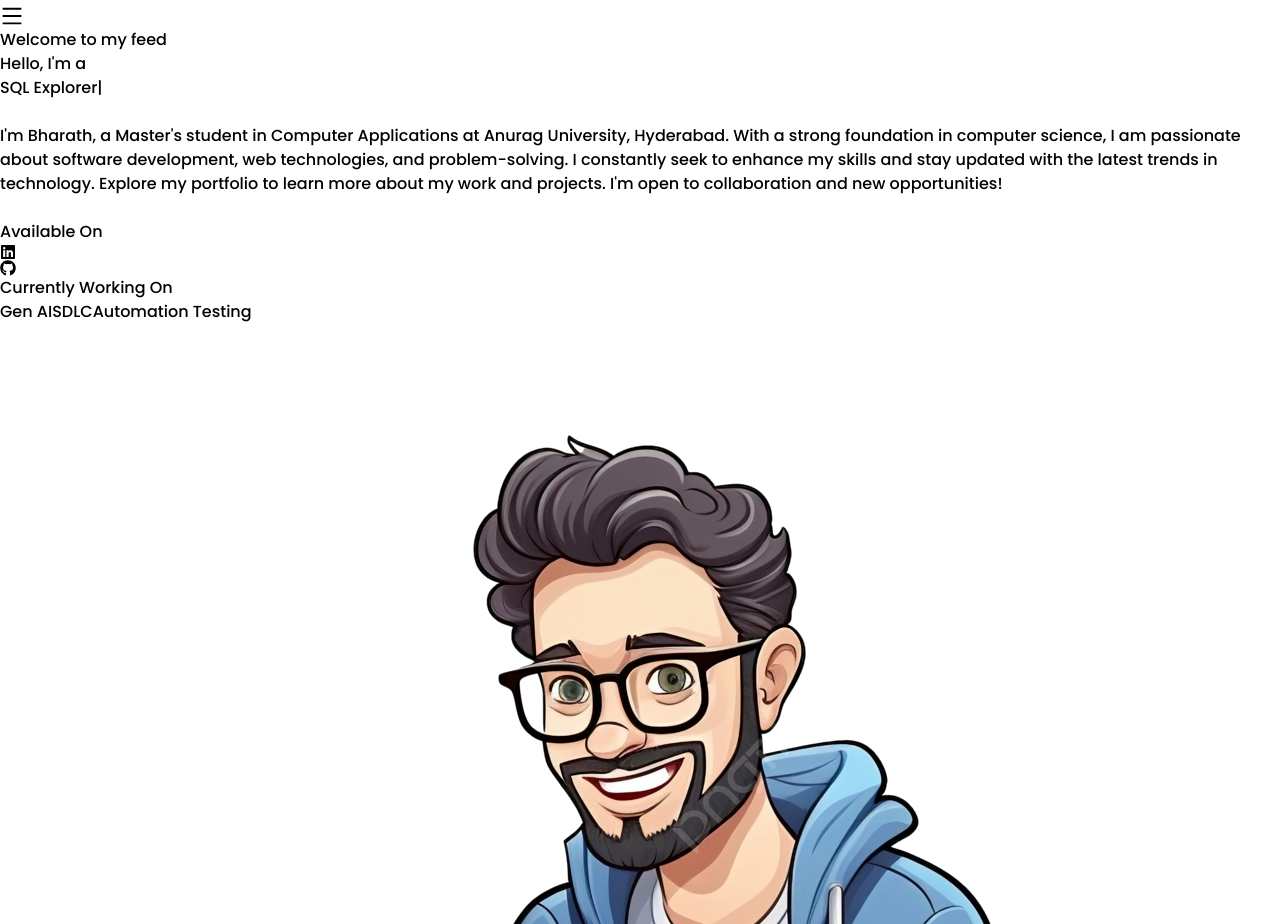
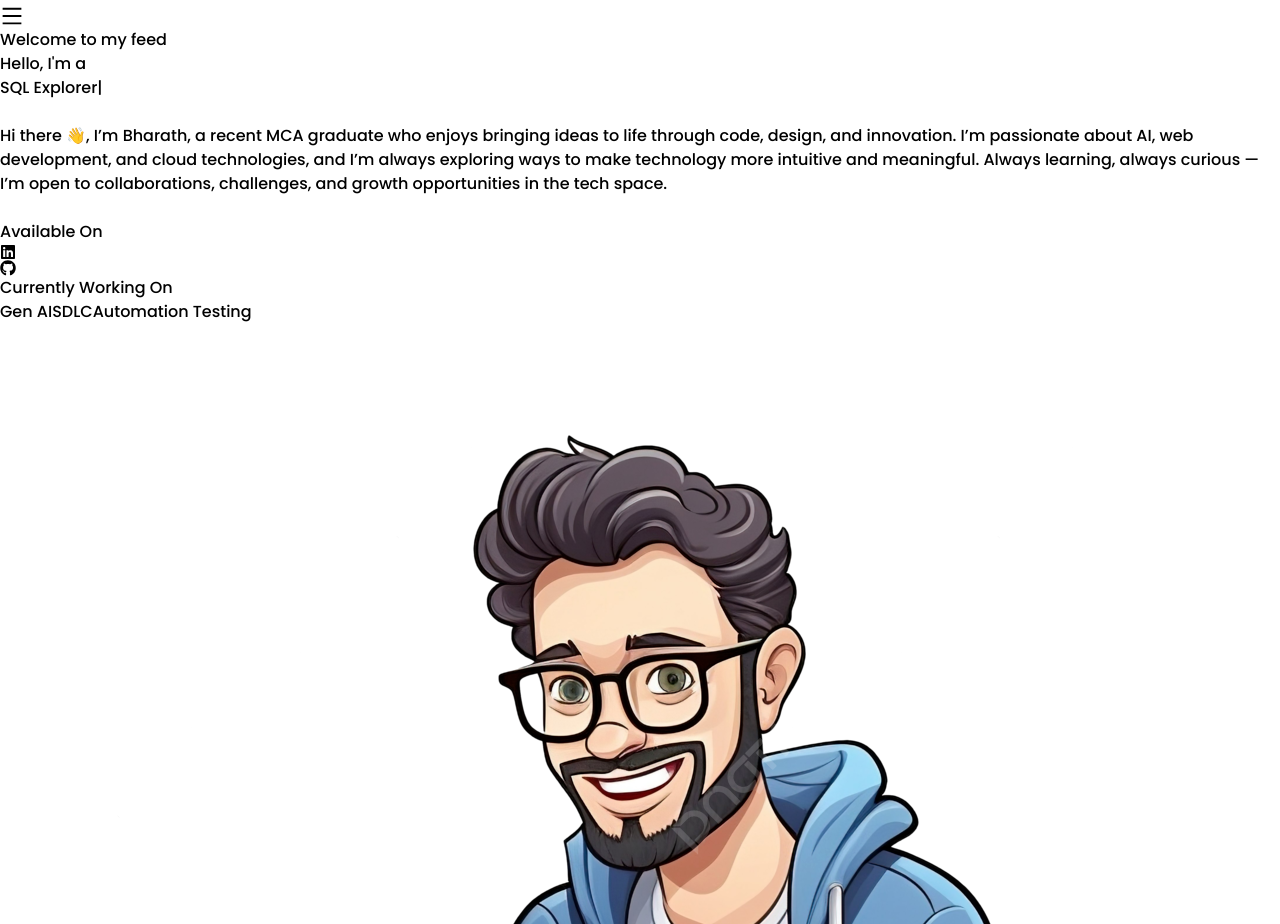
Before and after one commit to Prince-of-Morocco/react-portfolio, a React (Vite) app: page / in a window 1280 px wide. Shown: the part 1364-2288 px from the top of the page. Built offline with nearby package versions, Linux system fonts and the light colour scheme.

Commit message:
Update Home.jsx

```diff
--- a/src/components/Home.jsx
+++ b/src/components/Home.jsx
@@ -28,11 +28,9 @@
 
             <br />
             <p className="text-sm md:text-md text-justify">
-              I'm Bharath, a Master's student in Computer Applications at Anurag University, Hyderabad.
-              With a strong foundation in computer science, I am passionate about software development,
-              web technologies, and problem-solving. I constantly seek to enhance my skills and stay updated
-              with the latest trends in technology. Explore my portfolio to learn more about my work and projects.
-              I'm open to collaboration and new opportunities!
+                Hi there 👋, I’m Bharath, a recent MCA graduate who enjoys bringing ideas to life through code, design, and innovation.
+                I’m passionate about AI, web development, and cloud technologies, and I’m always exploring ways to make technology more intuitive and meaningful.
+                Always learning, always curious — I’m open to collaborations, challenges, and growth opportunities in the tech space.
             </p>
 
             <br />
```
